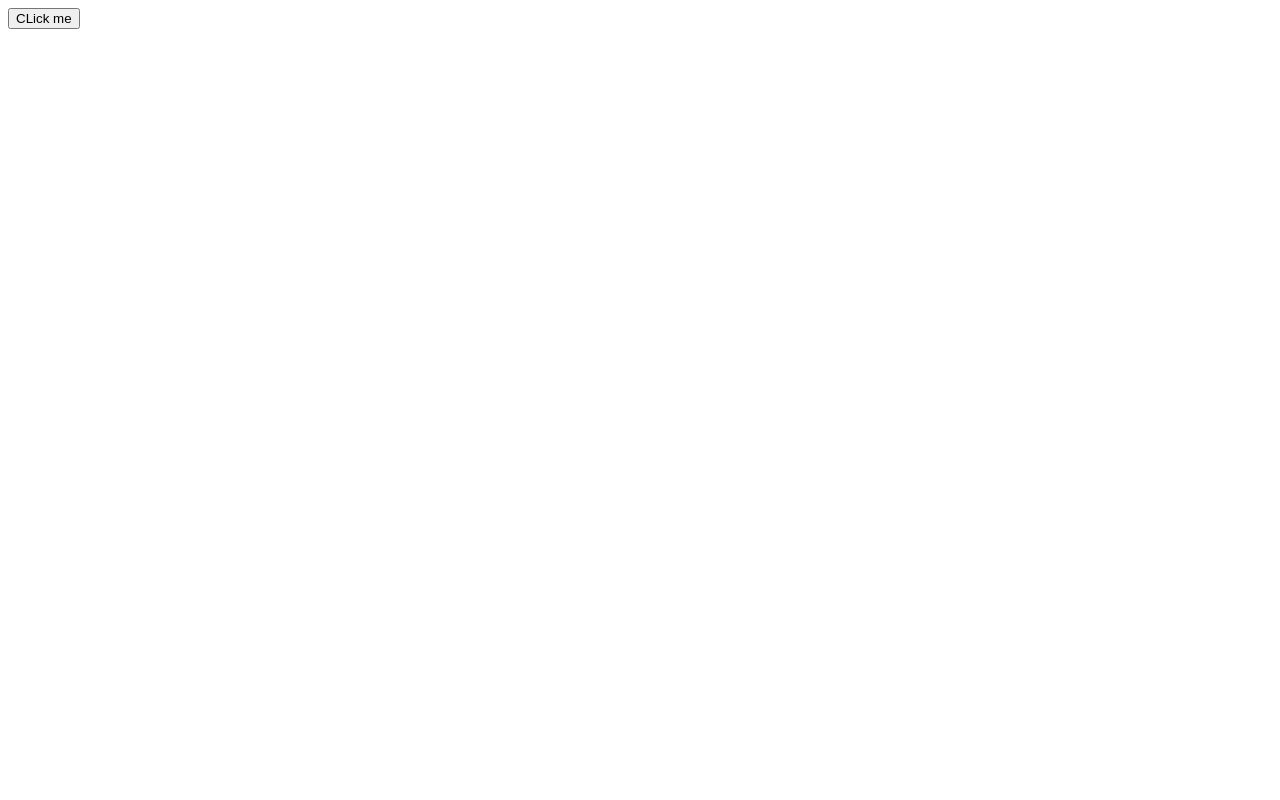
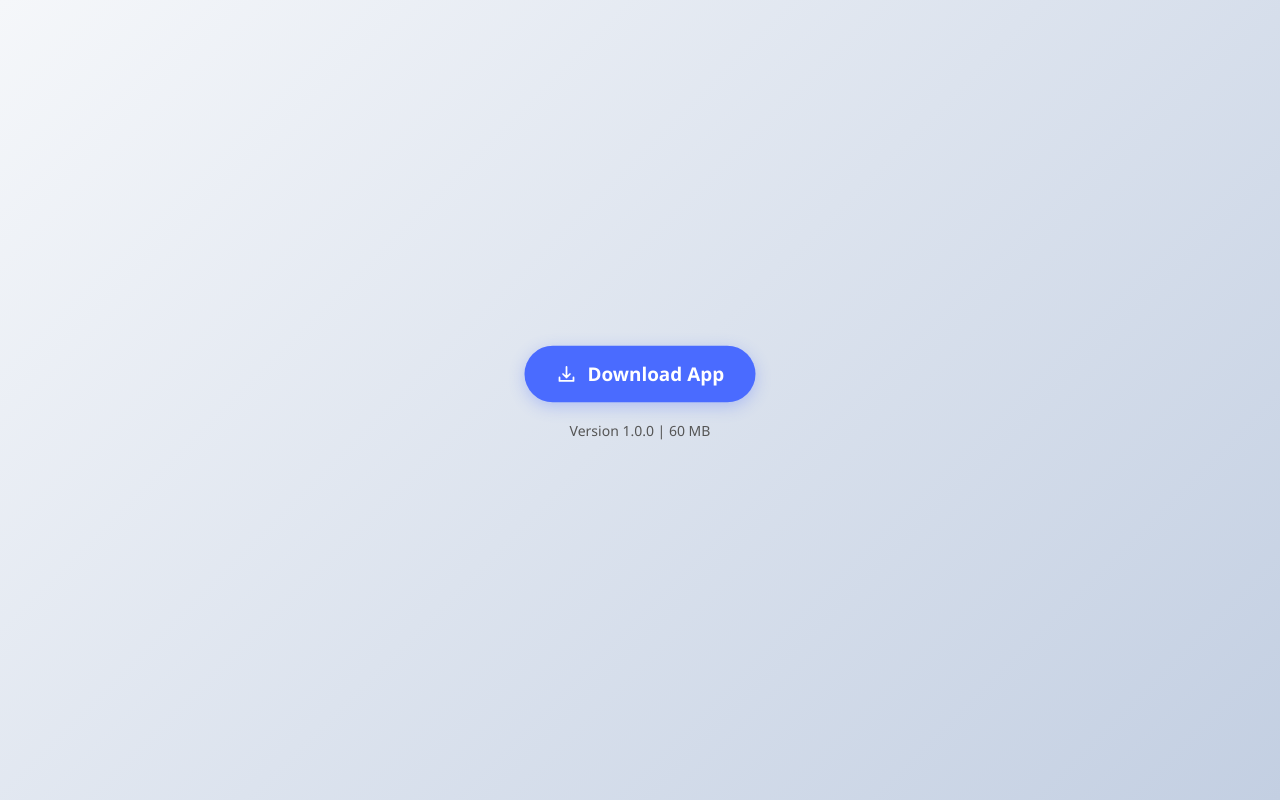
Before and after one commit to Ayush1665/Android-release, a plain HTML site: page index.html in a window 1280 px wide. Drawn offline with Linux system fonts and the light colour scheme.

Commit message:
Update index.html

```diff
--- a/index.html
+++ b/index.html
@@ -3,11 +3,115 @@
 <head>
   <meta charset="UTF-8">
   <meta name="viewport" content="width=device-width, initial-scale=1.0">
-  <title>Document</title>
+  <title>Download App</title>
+  <style>
+    body {
+      display: flex;
+      justify-content: center;
+      align-items: center;
+      height: 100vh;
+      margin: 0;
+      background: linear-gradient(135deg, #f5f7fa 0%, #c3cfe2 100%);
+      font-family: 'Segoe UI', Tahoma, Geneva, Verdana, sans-serif;
+    }
+
+    .download-container {
+      text-align: center;
+    }
+
+    .download-btn {
+      position: relative;
+      display: inline-flex;
+      align-items: center;
+      justify-content: center;
+      padding: 15px 30px;
+      background: #4a6bff;
+      color: white;
+      font-size: 18px;
+      font-weight: 600;
+      text-decoration: none;
+      border-radius: 50px;
+      border: none;
+      cursor: pointer;
+      overflow: hidden;
+      transition: all 0.3s ease;
+      box-shadow: 0 4px 15px rgba(74, 107, 255, 0.3);
+    }
+
+    .download-btn:hover {
+      background: #3a5bef;
+      box-shadow: 0 6px 20px rgba(74, 107, 255, 0.4);
+      transform: translateY(-2px);
+    }
+
+    .download-btn:active {
+      transform: translateY(0);
+    }
+
+    .download-btn::before {
+      content: '';
+      position: absolute;
+      top: 0;
+      left: -100%;
+      width: 100%;
+      height: 100%;
+      background: linear-gradient(90deg, transparent, rgba(255,255,255,0.2), transparent);
+      transition: 0.5s;
+    }
+
+    .download-btn:hover::before {
+      left: 100%;
+    }
+
+    .download-icon {
+      margin-right: 10px;
+      transition: transform 0.3s ease;
+    }
+
+    .download-btn:hover .download-icon {
+      transform: translateY(2px);
+    }
+
+    .download-text {
+      position: relative;
+      z-index: 1;
+    }
+
+    /* Pulse animation */
+    @keyframes pulse {
+      0% { transform: scale(1); }
+      50% { transform: scale(1.05); }
+      100% { transform: scale(1); }
+    }
+
+    .download-btn.pulse {
+      animation: pulse 2s infinite;
+    }
+  </style>
 </head>
 <body>
-  <a href="app-release.apk" download>
-    <button>CLick me</button>
-  </a>
+  <div class="download-container">
+    <a href="app-release.apk" download class="download-btn pulse">
+      <svg class="download-icon" width="20" height="20" viewBox="0 0 24 24" fill="none" xmlns="http://www.w3.org/2000/svg">
+        <path d="M4 16V20H20V16" stroke="white" stroke-width="2" stroke-linecap="round" stroke-linejoin="round"/>
+        <path d="M12 4V16M12 16L8 12M12 16L16 12" stroke="white" stroke-width="2" stroke-linecap="round" stroke-linejoin="round"/>
+      </svg>
+      <span class="download-text">Download App</span>
+    </a>
+    <p style="margin-top: 20px; color: #555; font-size: 14px;">Version 1.0.0 | 60 MB</p>
+  </div>
+
+  <script>
+    // Add click effect
+    document.querySelector('.download-btn').addEventListener('mousedown', function() {
+      this.classList.remove('pulse');
+      this.style.transform = 'translateY(1px)';
+    });
+
+    document.querySelector('.download-btn').addEventListener('mouseup', function() {
+      this.style.transform = 'translateY(-2px)';
+      setTimeout(() => this.classList.add('pulse'), 1000);
+    });
+  </script>
 </body>
 </html>
```
